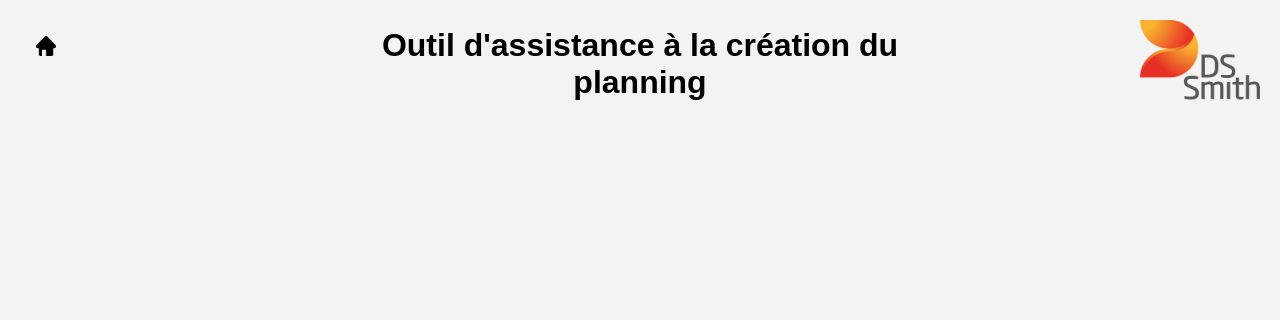
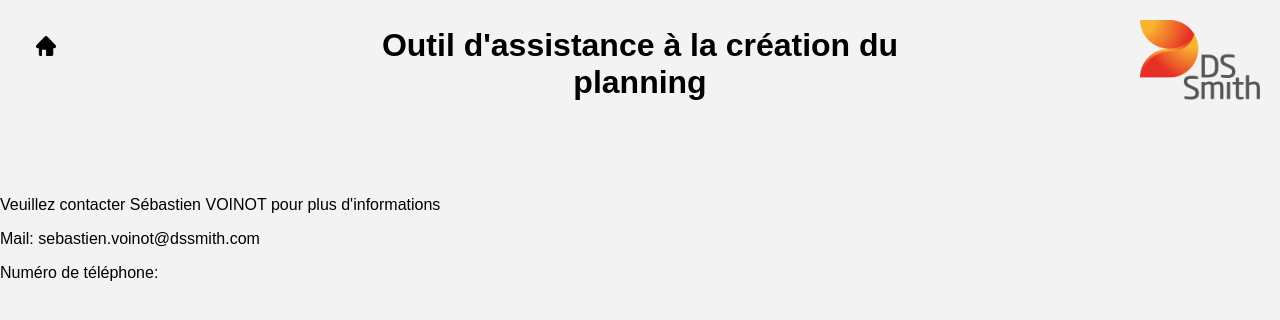
Before and after one commit to TisaneFruitRouge/dssmith-planning, a Flask app: template planning/templates/500.html in a window 1280 px wide. Shown: the top 320 px of the page. Run offline with Flask 2, Linux system fonts and the light colour scheme; the template is opened without the code that fills it, so the values that code supplies are empty.

Commit message:
début du travail sur la page d'erreur 500

```diff
--- /dev/null
+++ b/planning/static/styles/500.css
@@ -0,0 +1,6 @@
+h2	{
+
+	left: 50%;
+	transform:  translateX(-50%);
+
+}
--- a/planning/templates/500.html
+++ b/planning/templates/500.html
@@ -1,2 +1,15 @@
 {% extends "base.html" %}
-<h1>TEST</h1>
+
+{% block content %}
+
+	<link rel= "stylesheet" type= "text/css" href= "{{ url_for('static',filename='styles/500.css') }}" />
+
+	<h2>Le serveur a rencontré un erreur inattendue..</h1>
+
+	<div>
+		<p>Veuillez contacter Sébastien VOINOT pour plus d'informations</p>
+		<p>Mail: sebastien.voinot@dssmith.com</p>
+		<p>Numéro de téléphone: </p>
+	</div>
+
+{% endblock %}
```
